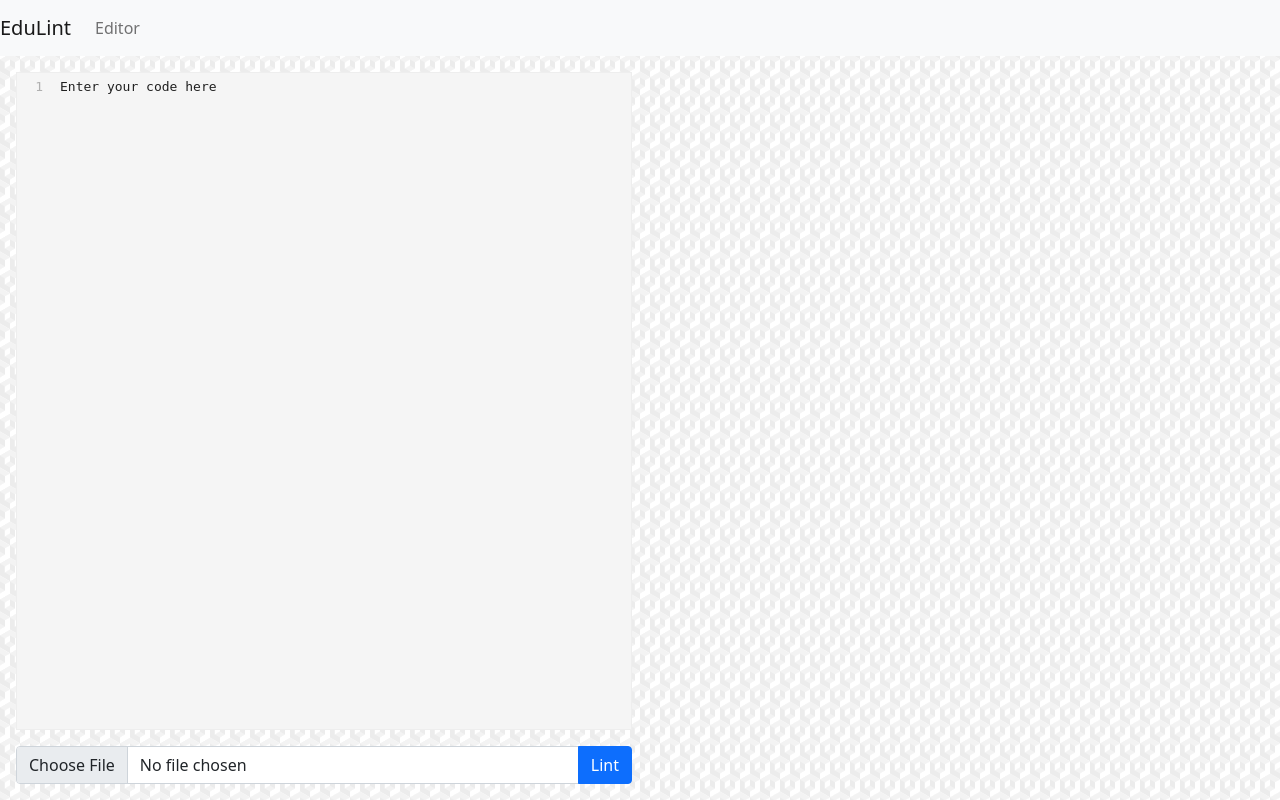
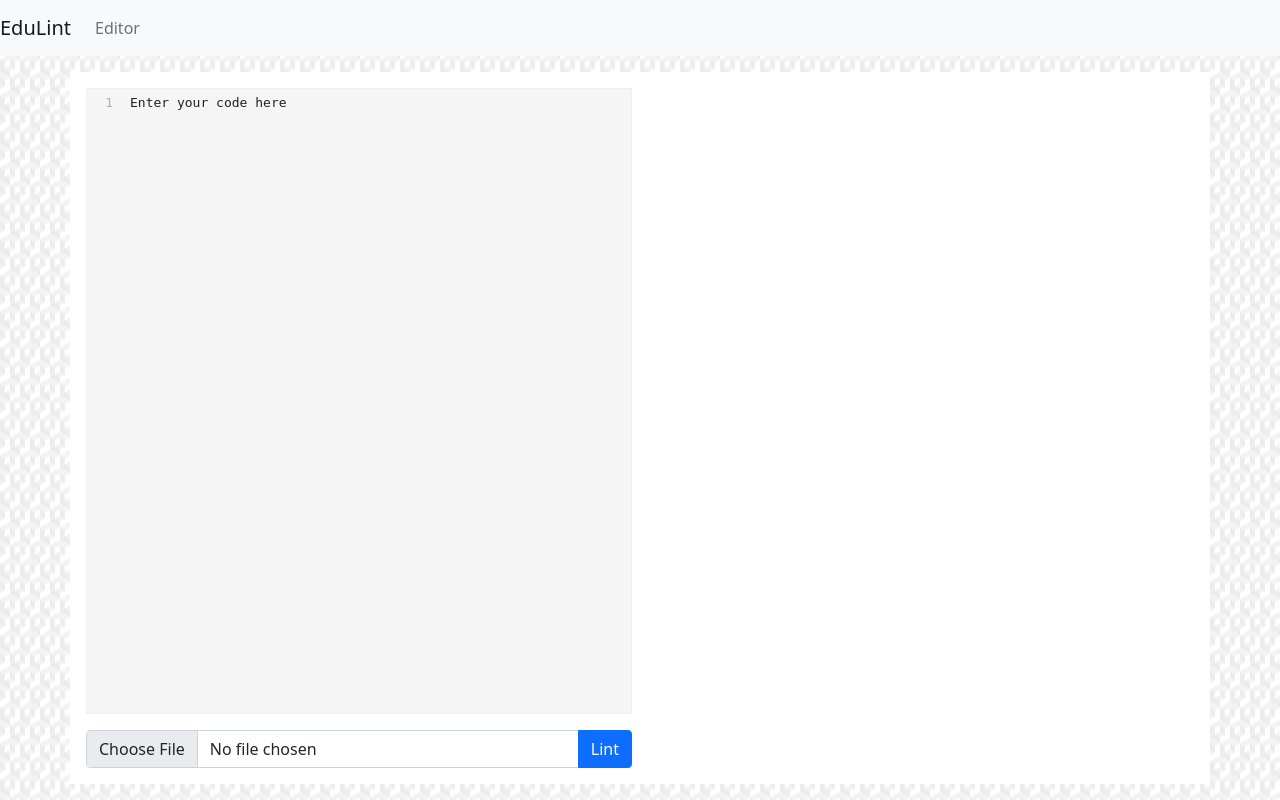
Before and after one commit to GiraffeReversed/edulint, a Flask app: page /editor in a window 1280 px wide. Run offline with Flask 2, Linux system fonts and the light colour scheme; some libraries are stand-ins or nearby versions.

Commit message:
style: fix put div back

```diff
--- a/templates/editor.html
+++ b/templates/editor.html
@@ -19,6 +19,7 @@ crossorigin="anonymous" referrerpolicy="no-referrer"></script>
 
 {% block content %}
 
+<div id="analysis-block" class="container-lg h-100 p-3">
   <div class="row h-100 g-3 split">
     <div id="code-block" class="col h-100">
       <textarea name="code" id="code" placeholder="Enter your code here">{{textarea}}</textarea>
```
